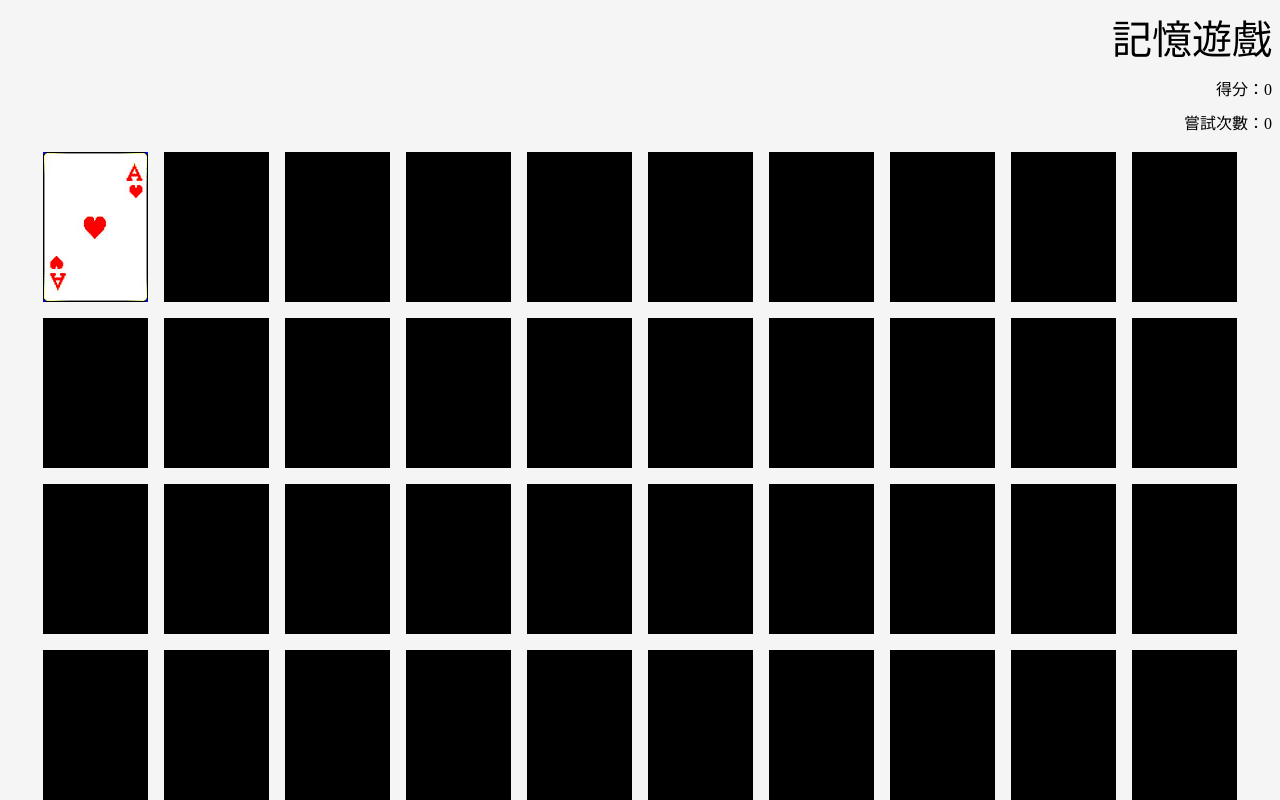
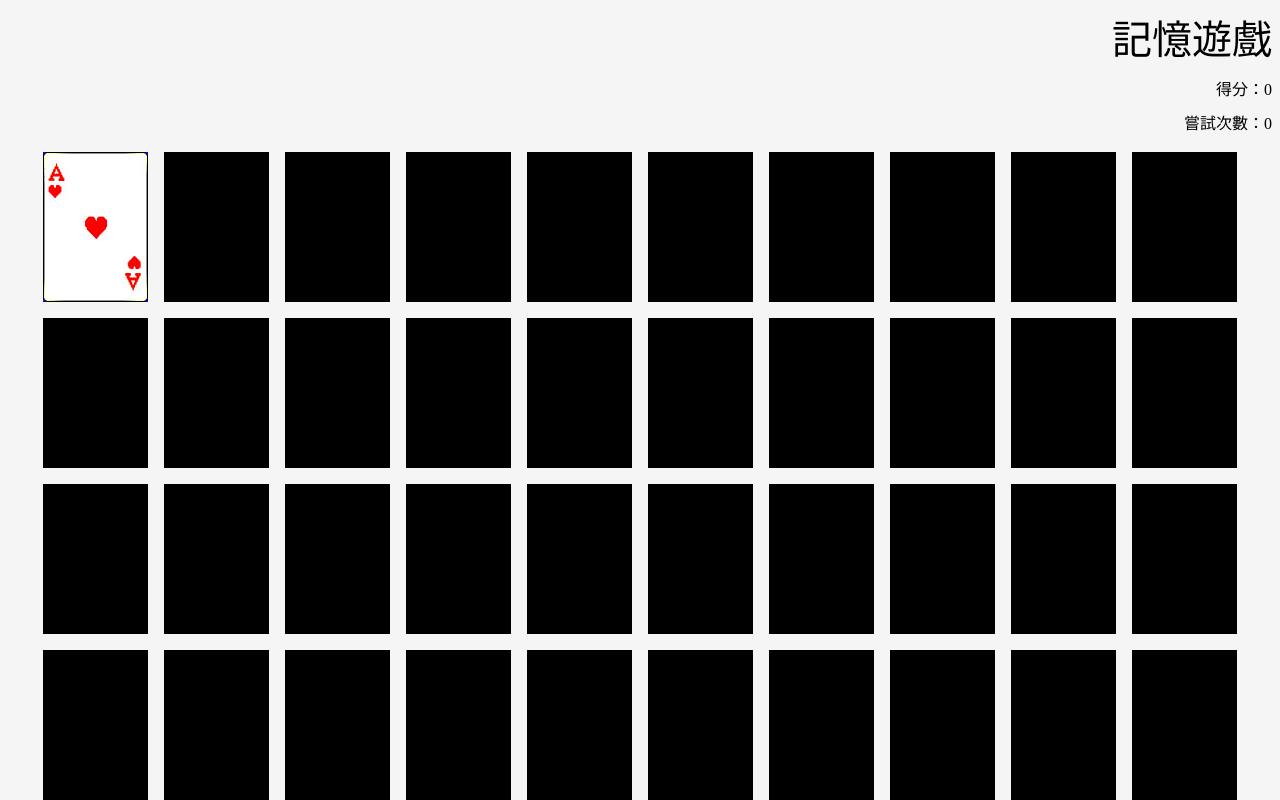
Before and after one commit to jjustin-35/poker-game, a plain HTML site: page poker-game.html in a window 1280 px wide. Both pictures are taken after a click on the element 95 px from the left and 227 px from the top of the page. Shown: the top 800 px of the page. Drawn offline with Linux system fonts and the light colour scheme.

Commit message:
v1.03: complete the flip function.

```diff
--- a/poker-game.js
+++ b/poker-game.js
@@ -26,20 +26,20 @@ console.log(deck[0])
 let board = document.querySelector('main.poker');
 
 deck.forEach((element) => {
-    let back = document.createElement('div');
-    back.classList.add('black');
-    let img = document.createElement('img');
+    let card = addBlock('div.card');
+    card.info = element;
+    let cardBack = addBlock('div.cardBack');
+    let cardFront = addBlock('div.cardFront');
+    let img = addBlock('img');
     img.src = element.img;
-    img.classList.add('hide');
-    img.info = element;
-    back.appendChild(img);
+    cardFront.appendChild(img);
 
-    // cover
-    let cover = document.createElement('div');
-    cover.classList.add('cardBack');
-    back.appendChild(cover);
+    let cover = addBlock('div.cover');
 
-    board.appendChild(back);
+    card.appendChild(cardBack);
+    card.appendChild(cardFront);
+    card.appendChild(cover);
+    board.appendChild(card);
 })
 // score
 let scoreHTML = document.querySelector('#score');
@@ -52,14 +52,12 @@ function changeScore() {
 };
 
 // DOM
-let pokers = board.querySelectorAll('div');
+let pokers = board.querySelectorAll('div.card');
 let showOut = [];
 pokers.forEach((elem) => {
     elem.addEventListener('click', () => {
-        elem.classList.add('flip');
-        let card = elem.firstChild;
-        card.classList.remove('hide');
-        showOut.push(card);
+        elem.style.transform = 'rotateY(180deg)';
+        showOut.push(elem);
 
         if (showOut.length == 2) {
             amount++;
@@ -67,14 +65,12 @@ pokers.forEach((elem) => {
             if (showOut[0].info.name != showOut[1].info.name) {
                 showOut.forEach((elem) => {
                     setTimeout(() => {
-                        elem.classList.add('hide');
-                        let div = elem.parentElement;
-                        div.classList.add('black');
+                        elem.style.transform = '';
                     }, 1000);
                 })
             } else if(showOut[0].info.name == showOut[1].info.name && showOut[0] !== showOut[1]){
                 showOut.forEach((elem) => {
-                    let cover = elem.parentElement.children[1];
+                    let cover = elem.children[2];
                     setTimeout(()=>{cover.style.display = 'block'}, 300);
                 })
                 score += 100;
@@ -87,3 +83,23 @@ pokers.forEach((elem) => {
         }
     })
 })
+
+function addBlock(e) {
+    if (/\./.test(e)) {
+        let words = e.split('.');
+        let element = words[0];
+        let addClass = words[1];
+        if (/\s/.test(addClass)) {
+            addClass = addClass.split(/\s/);
+        } else {
+            addClass = [addClass];
+        }
+        let block = document.createElement(element);
+        addClass.forEach((c) => {
+            block.classList.add(c);
+        })
+        return block;
+    } else {
+        return document.createElement(e);
+    }
+}
--- a/poker-style.scss
+++ b/poker-style.scss
@@ -13,42 +13,37 @@ body{
     display: flex;
     justify-content: center;
     flex-wrap: wrap;
-    div{
+    .card{
+        display: block;
+        position: relative;
+        width: 105px;
+        height: 150px;
         margin: 0.5rem;
-        cursor: pointer;
-        position: relative;
         transform-style: preserve-3d;
         transition: all 0.5s ease;
-        div{
+
+        .cardFront{
+            position: absolute;
+            width: 100%;
+            height: 100%;
+            background-color: #e8e8e8;
+            backface-visibility: hidden;
+            transform: rotateY(180deg);
+        }
+        .cardBack{
+            position: absolute;
+            width: 100%;
+            height: 100%;
+            background-color: black;
+            backface-visibility: hidden;
+        }
+        .cover{
             display: none;
             position: absolute;
-            top: 0;
-            margin: 0;
+            width: 100%;
+            height: 100%;
             z-index: 1;
-            width: 100%;
-            height: 95%;
-            background-color: rgba(0 ,0 ,0 , 0.3);
+            background-color: rgba(0,0,0,0.3);
         }
     }
 }
-.black{
-    background-color: black;
-    height: 150px;
-    width: 105px;
-}
-.hide{
-    visibility: hidden;
-    opacity: 0;
-}
-.flip{
-    transform: rotateY(180deg);
-}
-
-@keyframes showOut {
-    from{
-        transform: rotateY(0);
-    }
-    to{
-        transform: rotateY(deg90);
-    }
-}
--- a/test-style.scss
+++ b/test-style.scss
@@ -1,10 +1,9 @@
-.cardWrap{
-    width: 105px;
-    height: 150px;
+
     .card{
         display: block;
-        width: 100%;
-        height: 100%;
+        position: relative;
+        width: 105px;
+        height: 150px;
         transform-style: preserve-3d;
         transition: all 0.5s ease;
         &:focus{
@@ -27,4 +26,3 @@
             transform: rotateY(180deg);
         }
     }
-}
```
Also changed, not shown: test.html (+1 -2 lines), css/poker-style.css, css/test-style.css, 2 other files.
